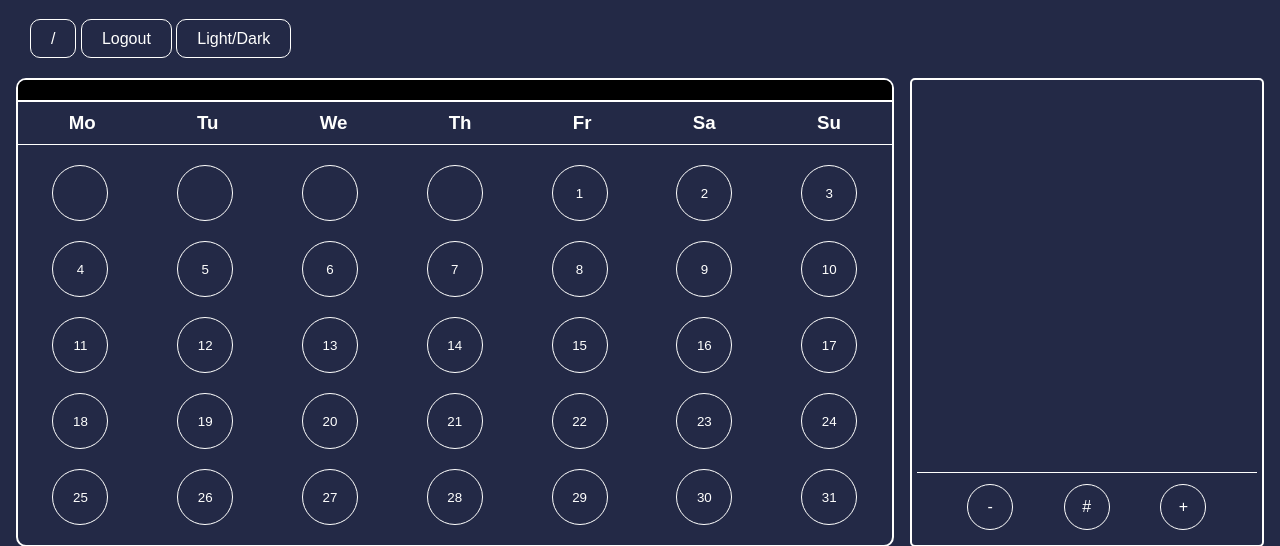
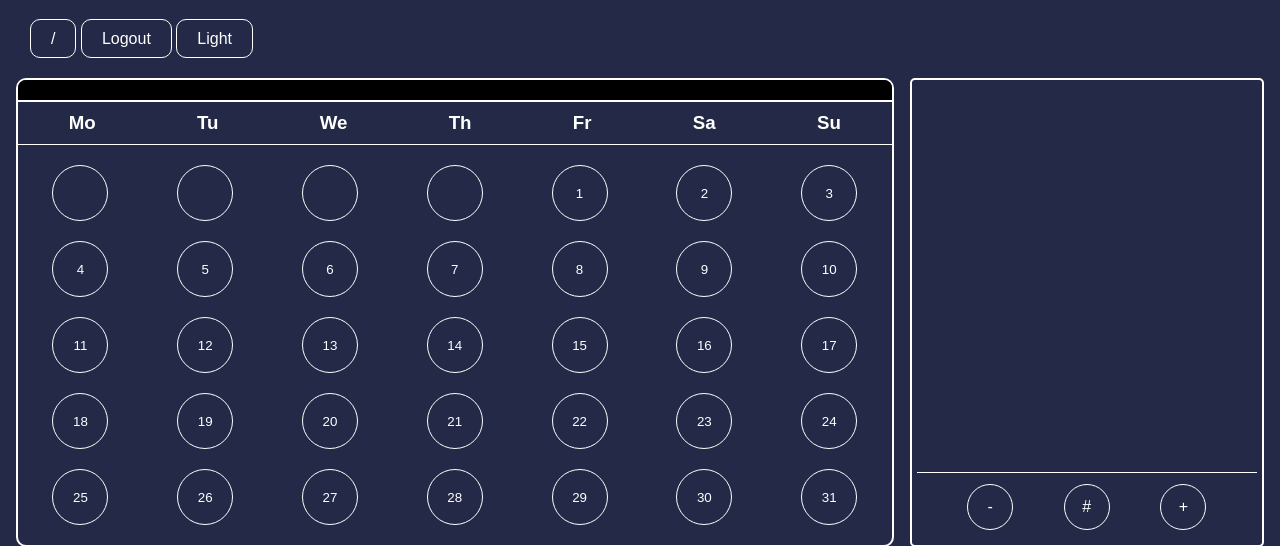
Before and after one commit to taktischer/web_calendar, a Django app: page / in a window 1280 px wide. Shown: the top 546 px of the page. Run offline with Django 4.2, Linux system fonts and the light colour scheme; the visitor is signed in with stand-in values (Sample User, id 1).

Commit message:
text change on Theme switch

```diff
--- a/templates/index.html
+++ b/templates/index.html
@@ -12,7 +12,7 @@
                 <a href="{% url 'login' %}" class="login-out">Login</a>
             {% endif %}
 
-            <a onclick="ChangeTheme()" class="ChangeTheme">Light/Dark</a>
+            <a onclick="ChangeTheme()" class="ChangeTheme" id = "theme-switch">Light</a>
         </div>
     </header>
 
@@ -72,13 +72,21 @@
 
         let currentURL = "http://127.0.0.1:8000";
         let counter = 0;
+        if(localStorage.getItem("theme") == "dark"){
+            document.getElementById("theme-switch").innerHTML = "Dark";
+        }
+        else if (localStorage.getItem("theme") == "light"){
+            document.getElementById("theme-switch").innerHTML = "Light";
+        }
 
         function ChangeTheme(){
             if(localStorage.getItem("theme") == "dark"){
                 localStorage.setItem("theme", "light");
+                document.getElementById("theme-switch").innerHTML = "Dark";
             }
             else if (localStorage.getItem("theme") == "light"){
                 localStorage.setItem("theme", "dark");
+                document.getElementById("theme-switch").innerHTML = "Light";
             }
             window.location.reload();
         }
```
